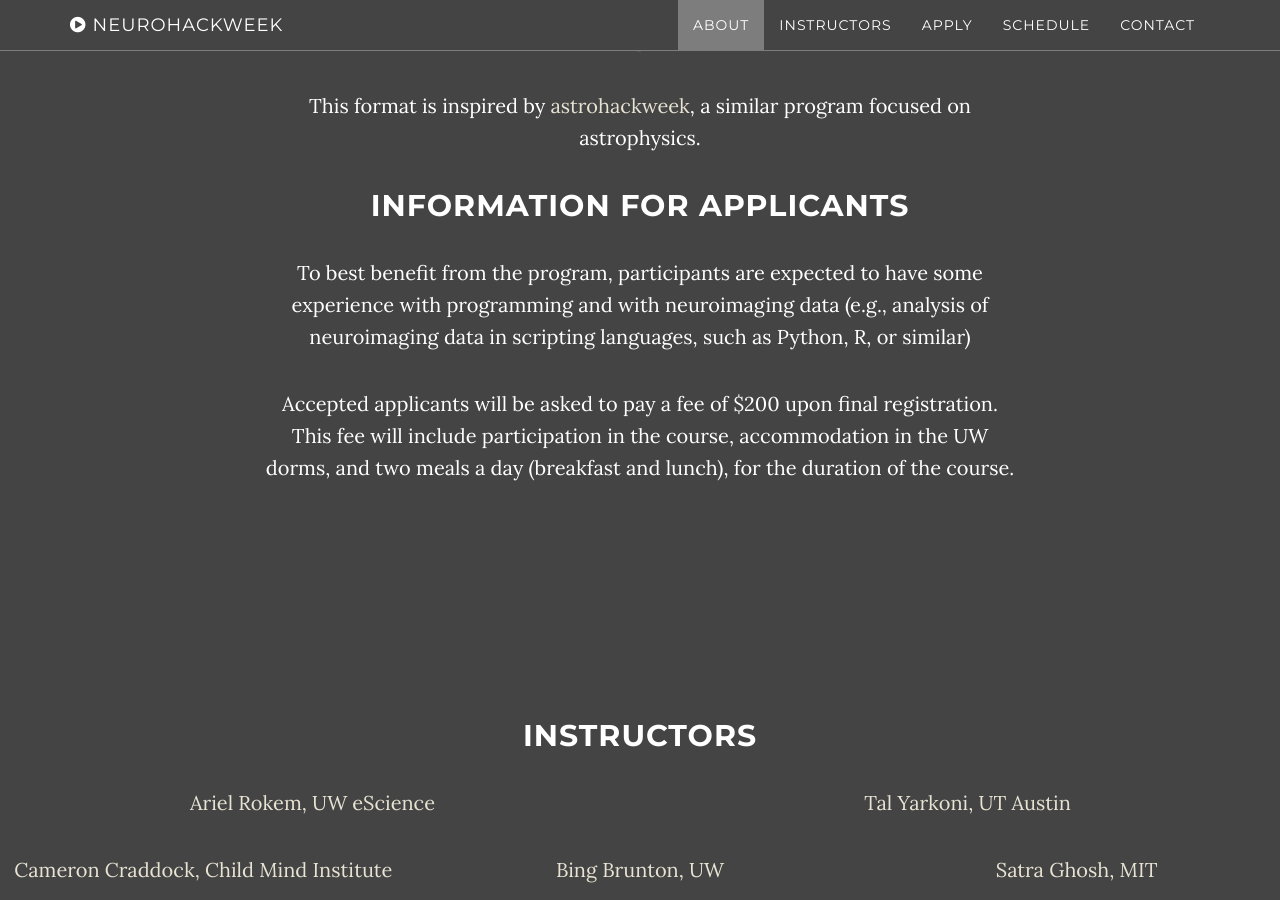
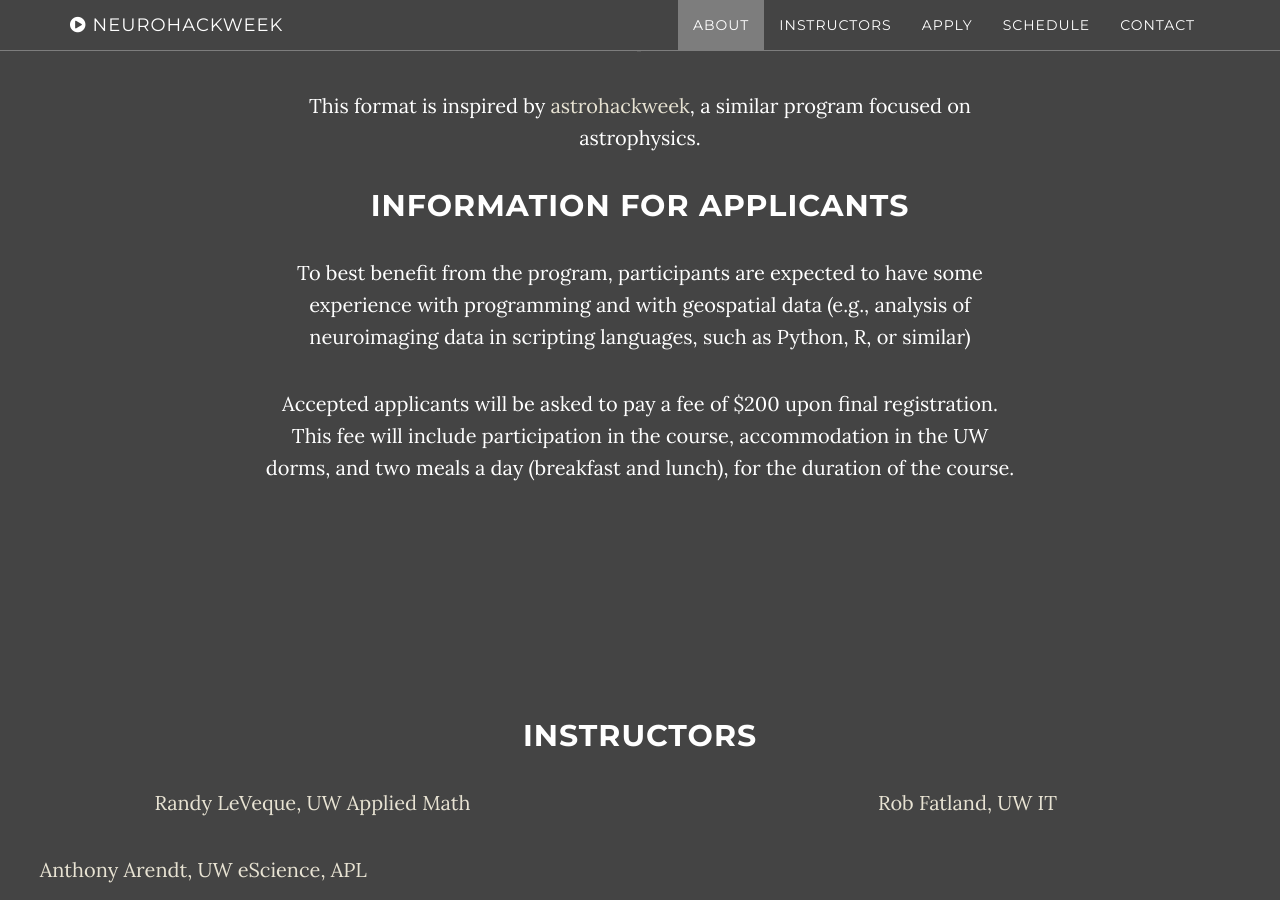
Before and after one commit to geohackweek/geohackweek.github.io, a Jekyll site: the page built from index.html, in a window 1280 px wide and 900 px high, scrolled down 1372 px. Built offline with Jekyll 4.4.1, drawn with Linux system fonts in a browser that asks for light colours; some of the changed text lies outside the part shown.

Commit message:
updated to geo

```diff
--- a/_includes/about.html
+++ b/_includes/about.html
@@ -2,14 +2,14 @@
     <section id="about" class="container content-section text-center">
         <div class="row">
             <div class="col-lg-8 col-lg-offset-2">
-                <h2>About Neurohackweek</h2>
-                <p>Neurohackweek is a 5-day hands-on workshop in neuroimaging and data science, held at the <a href="http://escience.washington.edu/">University of Washington eScience Institute</a>. Participants will learn about technologies used to analyze human neuroscience data, and to make analysis and results shareable and reproducible.</p>
+                <h2>About Geohackweek</h2>
+                <p>Neurohackweek is a 5-day hands-on workshop in geospatial mapping and data science, held at the <a href="http://escience.washington.edu/">University of Washington eScience Institute</a>. Participants will learn about technologies used to analyze earth science data, and to make analysis and results shareable and reproducible.</p>
                 <p>Morning sessions will be devoted to hands-on lectures and afternoon sessions will be devoted to participant-directed activities: hackathon and breakout sessions on topics of interest</p>
                 <p>This format is inspired by <a href="http://astrohackweek.github.io/">astrohackweek</a>, a similar program focused on astrophysics.
                 </p>
 
                 <h2>Information for applicants</h2>
-                <p>To best benefit from the program, participants are expected to have some experience with programming and with neuroimaging data (e.g., analysis of neuroimaging data in scripting languages, such as Python, R, or similar)
+                <p>To best benefit from the program, participants are expected to have some experience with programming and with geospatial data (e.g., analysis of neuroimaging data in scripting languages, such as Python, R, or similar)
                 </p>
                 <p>
                   Accepted applicants will be asked to pay a fee of $200 upon final registration. This fee will include participation in the course, accommodation in the UW dorms, and two meals a day (breakfast and lunch), for the duration of the course.
--- a/_includes/header.html
+++ b/_includes/header.html
@@ -4,10 +4,10 @@
             <div class="container">
                 <div class="row">
                     <div class="col-md-10 col-md-offset-1">
-                        <h1 class="brand-heading">Neurohackweek</h1>
-                        <p class="intro-text"><h2>Summer school for geohacking and data science</h2></p>
+                        <h1 class="brand-heading">Geohackweek</h1>
+                        <p class="intro-text"><h2>Summer School for geohacking and data science</h2></p>
                         <p>University of Washington eScience Institute</p>
-                        <p>September 5th-9th, 2016</p>
+                        <p>August 29 - Sept 2, 2016</p>
                         <a href="#about" class="btn btn-circle page-scroll">
                             <i class="fa fa-angle-double-down animated"></i>
                         </a>
--- a/_includes/instructors.html
+++ b/_includes/instructors.html
@@ -3,72 +3,16 @@
         <div class="row">
           <h2>Instructors</h2>
             <div class="col-md-6">
-                  <p><a href="http://arokem.org">Ariel Rokem, UW eScience</a></p>
+                  <p><a href="http://faculty.washington.edu/rjl/">Randy LeVeque, UW Applied Math</a></p>
             </div>
             <div class="col-md-6">
-                  <p><a href="http://talyarkoni.org/">Tal Yarkoni, UT Austin</a></p>
+                  <p><a href="http://talyarkoni.org/">Rob Fatland, UW IT</a></p>
             </div>
           </div>
           <div class="row">
             <div class="col-md-4">
-                  <p><a href="http://www.childmind.org/en/directory/scientists/ccraddock">Cameron Craddock, Child Mind Institute</a></p>
+                  <p><a href="http://www.childmind.org/en/directory/scientists/ccraddock">Anthony Arendt, UW eScience, APL</a></p>
             </div>
-
-            <div class="col-md-4">
-                  <p><a href="http://faculty.washington.edu/bbrunton/">Bing Brunton, UW </a></p>
-            </div>
-            <div class="col-md-4">
-              <p><a href="http://satra.cogitatum.org/">Satra Ghosh, MIT</a></p>
-          </div>
-          </div>
-          <div class="row">
-          <div class="col-md-4">
-            <p><a href="  https://alleninstitute.org/our-science/brain-science/about/team/staff-profile/terri-gilbert">Terri Gilbert, Allen Institute for Brain Science</a></p>
-        </div>
-          <div class="col-md-4">
-                <p><a href="https://plus.google.com/+ChrisFiloGorgolewski/about">Chris Gorgolewski, Stanford</a></p>
-          </div>
-          <div class="col-md-4">
-                <p><a href="http://escience.washington.edu/people/bernease-herman/">Bernease Herman, UW eScience</a></p>
           </div>
 
-        </div>
-
-        <div class="row">
-          <div class="col-md-4">
-            <p><a href="http://bids.berkeley.edu/people/fatma-imamoglu">Fatma Imamoglu <br> Berkeley Institute for Data Science</a></p>
-          </div>
-          <div class="col-md-4">
-                <p><a href="http://cvnlab.net/home.shtml">Kendrick Kay, University of Minnesota</a></p>
-          </div>
-
-          <div class="cold-md-4">
-            <p><a href="http://ibic.washington.edu/madhyastha">Tara Madhyastha, UW</a></p>
-          </div>
-        </div>
-
-        <div class="row">
-          <div class="col-md-4">
-                <p><a href="http://fperez.org/">Fernando Perez, <br> Berkeley Institute for Data Science</a></p>
-          </div>
-        <div class="col-md-4">
-              <p><a href="https://poldracklab.stanford.edu/">Russell Poldrack, Stanford</a></p>
-        </div>
-        <div class="col-md-4">
-              <p><a href="http://escience.washington.edu/people/valentina-staneva/">Valentina Staneva, UW eScience
-              </a></p>
-        </div>
-      </div>
-
-      <div class="row">
-        <div class="col-md-4">
-              <p><a href="http://staff.washington.edu/jakevdp/">Jake Vanderplas, UW eScience</a></p>
-        </div>
-        <div class="col-md-4">
-          <p><a href="http://mentat.za.net/">Stefan van der Walt, <br> Berkeley Institute for Data Science</a></p>
-        </div>
-        <div class="col-md-4">
-          <p><a href="http://depts.washington.edu/bdelab/">Jason Yeatman, UW ILABS</a></p>
-        </div>
-    </div>
     </section>
```
Also changed, not shown: 2 other files.
